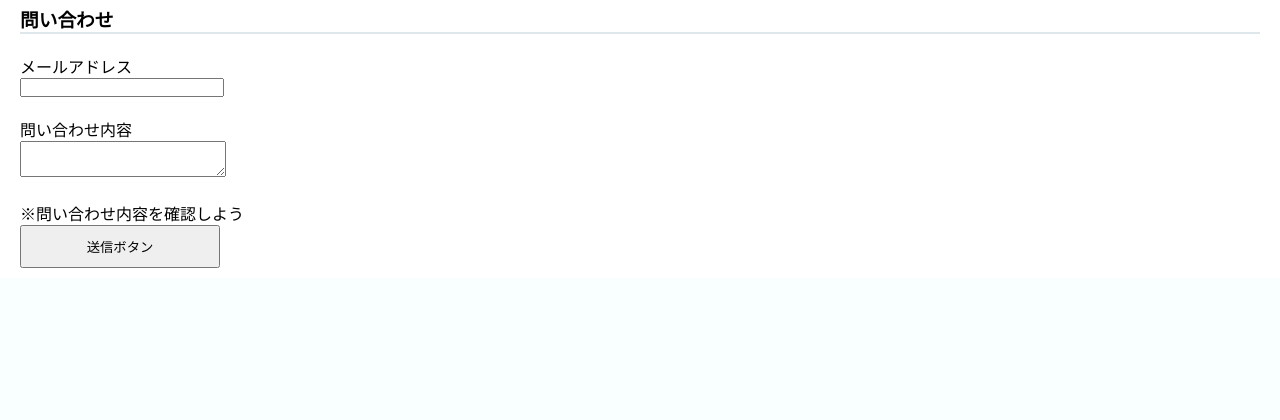
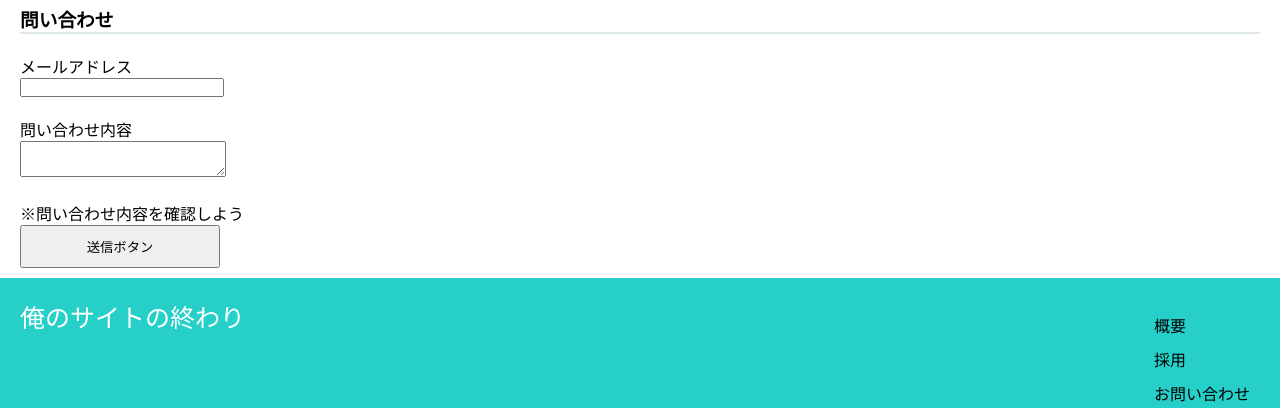
Before and after one commit to makoo14/first, a PHP site: page /new_index.html in a window 1280 px wide. Shown: the part 522-942 px from the top of the page. Before the commit the page ends 790 px from the top, so only its background shows below. Run offline with PHP 8.4, Linux system fonts and the light colour scheme.

Commit message:
フッダー作成

```diff
--- a/new_index.html
+++ b/new_index.html
@@ -53,7 +53,15 @@ and open the template in the editor.
                 <input class="contact-submit" type="submit" value="送信ボタン">
 
             </div>
+        </div>
 
+        <div class="footer">
+            <div class="footer-logo">俺のサイトの終わり</div>
+            <div class="footer-list">
+                <li>概要</li>
+                <li>採用</li>
+                <li>お問い合わせ</li>
+            </div>
 
         </div>
     </body>
--- a/stylesheet.css
+++ b/stylesheet.css
@@ -98,3 +98,24 @@ input,textarea{
 .contact-submit{
     padding:10px 0px;
 }
+
+.footer{
+      background-color: #26d0c9;
+      height:90px;
+      padding:20px;
+}
+
+.footer-logo{
+      color:white;
+      font-size:25px;
+      float:left;
+}
+
+.footer-list{
+     float:right;
+     padding:10px ;
+}
+
+.footer-list li{
+         padding:5px 0px;
+}
```
